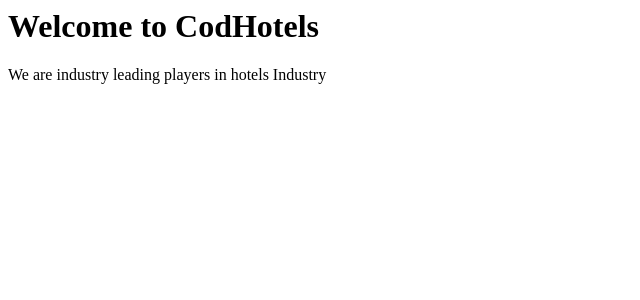
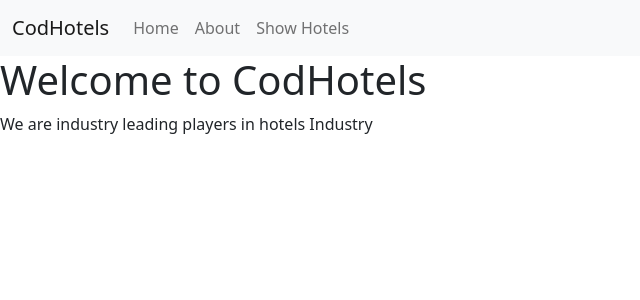
Before and after one commit to Codprog-Technologies/Django-Mastery, a Django app: page /hotels/home/ in a window 1280 px wide. Shown: the top 300 px of the page, without its empty margins (0-640 px from the left). Run offline with Django 4.2, Linux system fonts and the light colour scheme.

Commit message:
Demo'd Template Inheritance and url tags

```diff
--- /dev/null
+++ b/codhotels/hotels/templates/base.html
@@ -0,0 +1,36 @@
+<html>
+<head>
+    <title> {%block title%} CodHotels {%endblock%}</title>
+    <link href="https://cdn.jsdelivr.net/npm/bootstrap@5.0.2/dist/css/bootstrap.min.css" rel="stylesheet" integrity="sha384-EVSTQN3/azprG1Anm3QDgpJLIm9Nao0Yz1ztcQTwFspd3yD65VohhpuuCOmLASjC" crossorigin="anonymous">
+</head>
+
+<body>
+<nav class="navbar navbar-expand-lg navbar-light bg-light">
+  <div class="container-fluid">
+    <a class="navbar-brand" href="#">CodHotels</a>
+    <button class="navbar-toggler" type="button" data-bs-toggle="collapse" data-bs-target="#navbarSupportedContent" aria-controls="navbarSupportedContent" aria-expanded="false" aria-label="Toggle navigation">
+      <span class="navbar-toggler-icon"></span>
+    </button>
+    <div class="collapse navbar-collapse" id="navbarSupportedContent">
+      <ul class="navbar-nav me-auto mb-2 mb-lg-0">
+        <li class="nav-item">
+          <a class="nav-link" href="{% url 'home' %}">Home</a>
+        </li>
+        <li class="nav-item">
+          <a class="nav-link" href="{% url 'about' %}">About</a>
+        </li>
+        <li class="nav-item">
+          <a class="nav-link" href="{% url 'hotels_list' %}">Show Hotels</a>
+        </li>
+      </ul>
+    </div>
+  </div>
+</nav>
+
+{% block content %}
+
+{% endblock %}
+
+<script src="https://cdn.jsdelivr.net/npm/bootstrap@5.0.2/dist/js/bootstrap.bundle.min.js" integrity="sha384-MrcW6ZMFYlzcLA8Nl+NtUVF0sA7MsXsP1UyJoMp4YLEuNSfAP+JcXn/tWtIaxVXM" crossorigin="anonymous"></script>
+</body>
+</html>
--- a/codhotels/hotels/templates/hotels/home.html
+++ b/codhotels/hotels/templates/hotels/home.html
@@ -1,10 +1,8 @@
-<html>
-<head>
-    <title> CodHotels | Home</title>
-</head>
+{% extends "base.html" %}
 
-<body>
+{%block title%} CodHotels | Home {%endblock%}
+
+{% block content %}
 <h1> Welcome to CodHotels</h1>
 <p> We are industry leading players in hotels Industry </p>
-</body>
-</html>
+{% endblock %}
--- a/codhotels/hotels/urls.py
+++ b/codhotels/hotels/urls.py
@@ -5,7 +5,7 @@ from hotels import views
 urlpatterns = [
     path("test/", views.test_func),
     path("html/", views.html_view),
-    path("template/", views.template_view),
-    path("home/", views.home),
-    path("about/", views.about_us),
+    path("list/", views.template_view, name="hotels_list"),
+    path("home/", views.home, name="home"),
+    path("about/", views.about_us, name="about"),
 ]
```
Also changed, not shown: codhotels/hotels/templates/hotels/about.html (+4 -8 lines).
